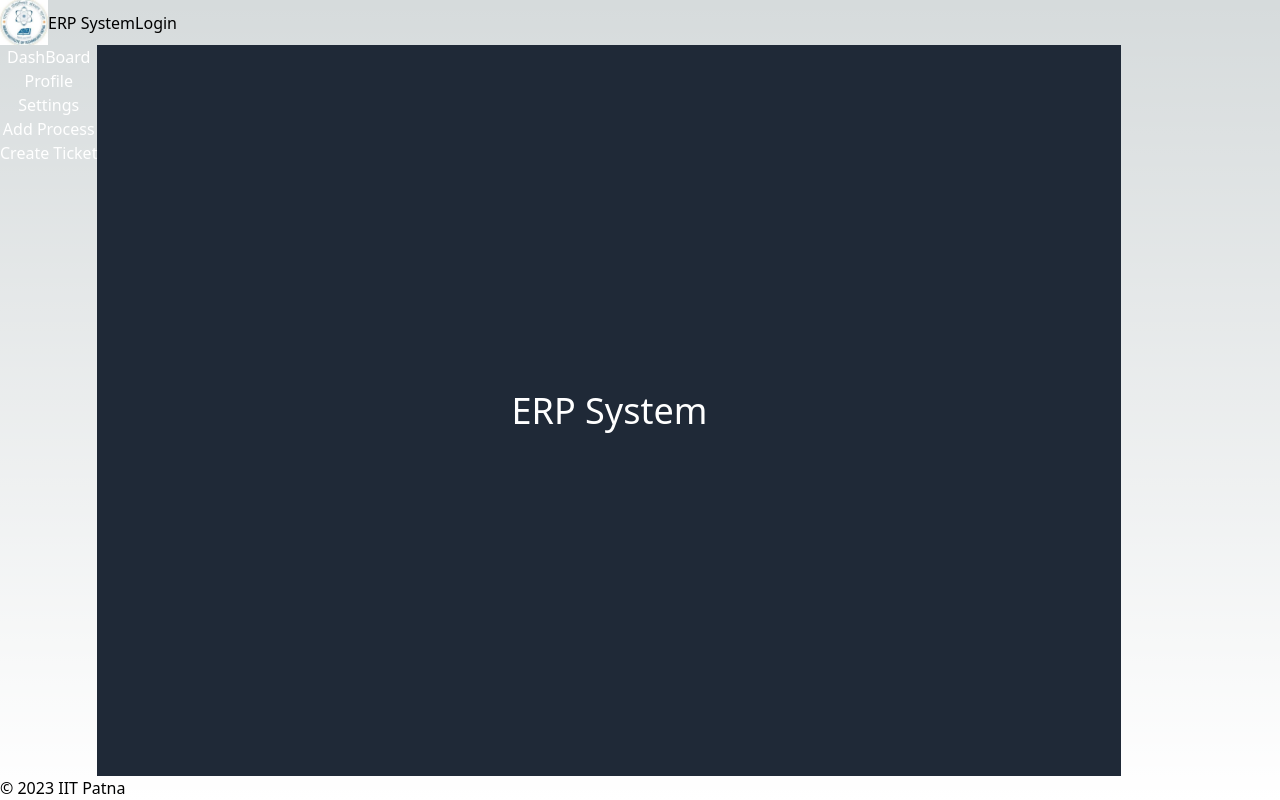
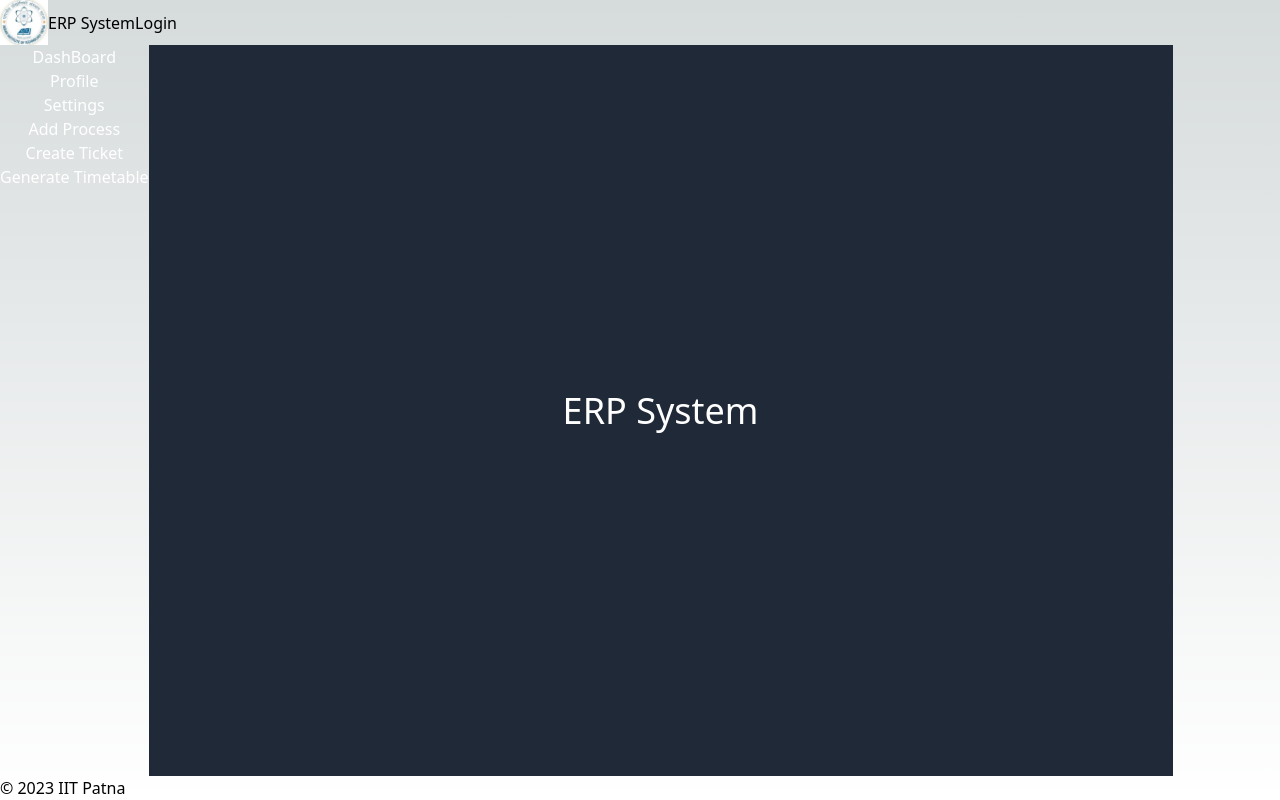
Before and after one commit to rheasan/erp_system, a Next.js app in the folder frontend/: page / in a window 1280 px wide. Built offline with nearby package versions, Linux system fonts and the light colour scheme.

Commit message:
add GenerateTimetable placeholder

```diff
--- /dev/null
+++ b/frontend/src/Components/GenerateTimetable.tsx
@@ -0,0 +1,9 @@
+const GenerateTimetable = () => {
+    return (
+        <div className="h-full w-full bg-gray-800 text-white flex justify-center items-center">
+            <p className="text-4xl">Timetable Generation</p>
+        </div>
+    )
+}
+
+export default GenerateTimetable;
--- a/frontend/src/Components/Sidebar.tsx
+++ b/frontend/src/Components/Sidebar.tsx
@@ -31,6 +31,15 @@ const Sidebar = (props: any) => {
 					Create Ticket
 				</button>
 			</div>
+			<div>
+				<button
+					onClick={() => {
+						change_state(states.GenerateTimetable);
+					}}
+				>
+					Generate Timetable
+				</button>
+			</div>
 		</div>
 	);
 };
--- a/frontend/src/app/page.tsx
+++ b/frontend/src/app/page.tsx
@@ -5,10 +5,12 @@ import Sidebar from "../Components/Sidebar";
 import Footer from "../Components/Footer";
 import AddProcess from "@/Components/AddProcess";
 import AddTicket from "@/Components/AddTicket";
+import GenerateTimetable from "@/Components/GenerateTimetable";
 import { useState } from "react";
 enum current_component {
 	AddTicket,
 	AddProcess,
+	GenerateTimetable,
 	Home,
 }
 export default function Home() {
@@ -27,6 +29,7 @@ export default function Home() {
 					}
 					{currentState == current_component.AddProcess && <AddProcess />}
 					{currentState == current_component.AddTicket && <AddTicket />}
+					{currentState == current_component.GenerateTimetable && <GenerateTimetable />}
 				</div>
 			</div>
 			<Footer />
```
